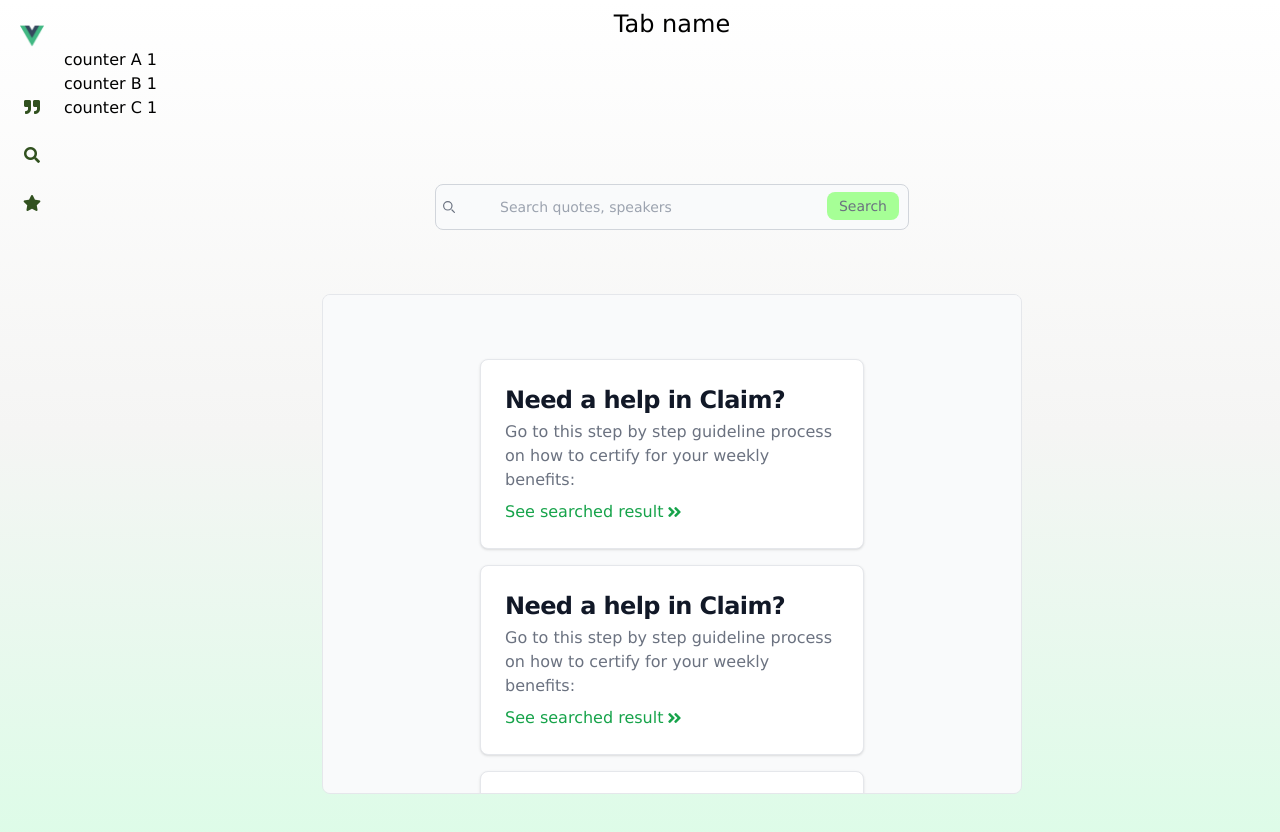
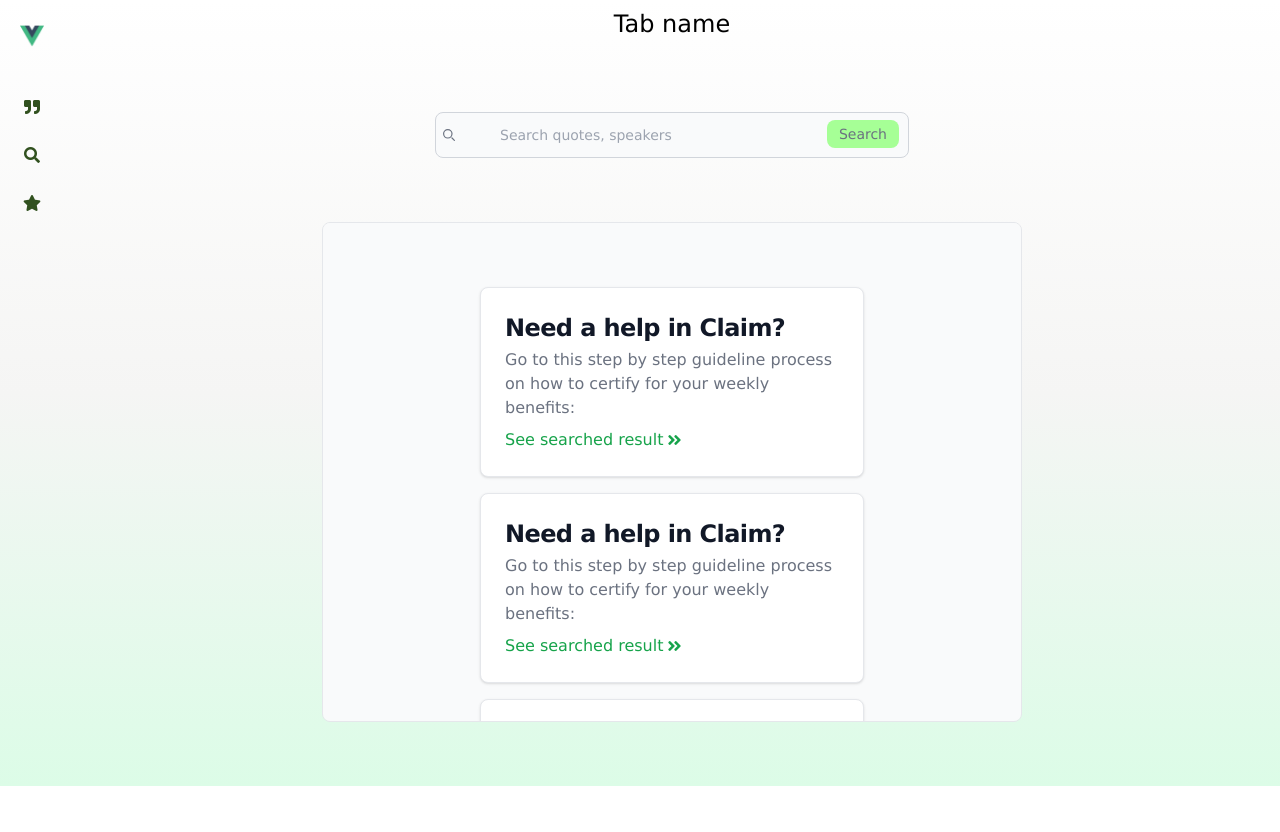
Before and after one commit to skulter/Vue3-master-course, a Vue app: page /search in a window 1280 px wide. Shown: the top 832 px of the page. After the commit the page ends 800 px from the top, so only its background shows below. Built offline with nearby package versions, Linux system fonts and the light colour scheme.

Commit message:
fix: remove BaseCounter

```diff
--- a/src/components/views/SearchView.vue
+++ b/src/components/views/SearchView.vue
@@ -3,7 +3,7 @@
   import SearchInput from '../ui/Search/SearchInput.vue';
   import BaseIndicator from "../ui/common/BaseIndicator";
   import BaseCard from "../ui/common/BaseCard";
-  import BaseCounter from "../ui/common/BaseCounter"
+  // import BaseCounter from "../ui/common/BaseCounter"
   export default {
     props: {
 
@@ -13,7 +13,7 @@
       SearchInput,
       BaseIndicator,
       BaseCard,
-      BaseCounter
+      // BaseCounter
     },
     data: function() {
       return {
@@ -33,9 +33,9 @@
 
 <template>
   <BaseLayout>
-      <BaseCounter name="counter A"/>
+      <!-- <BaseCounter name="counter A"/>
       <BaseCounter name="counter B"/>
-      <BaseCounter name="counter C"/>
+      <BaseCounter name="counter C"/> -->
     <section class="p-10 flex justify-center">
       <SearchInput/>
     </section>
```
